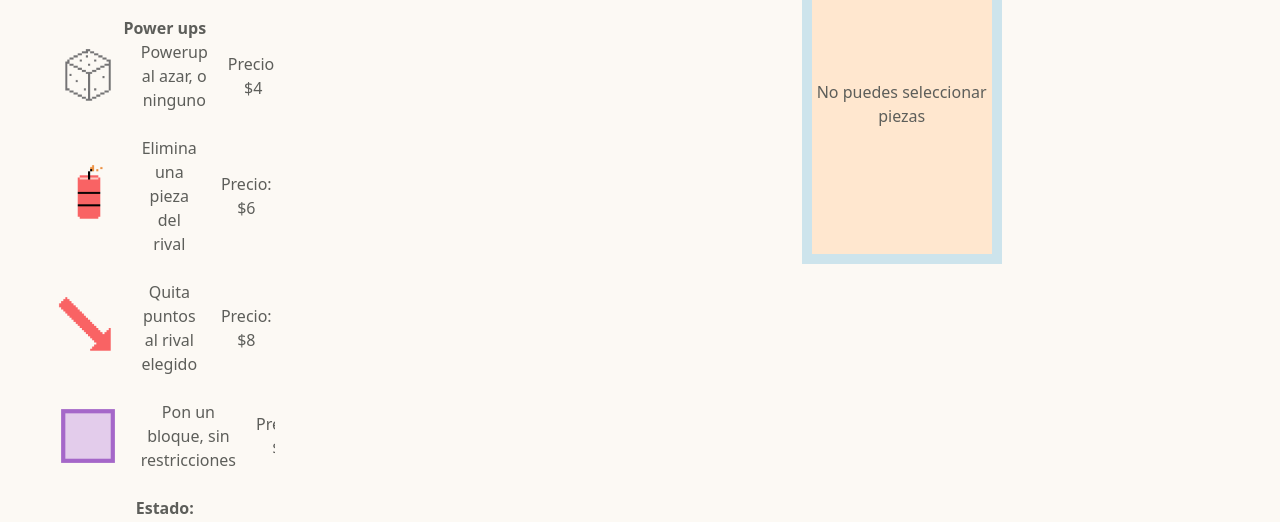
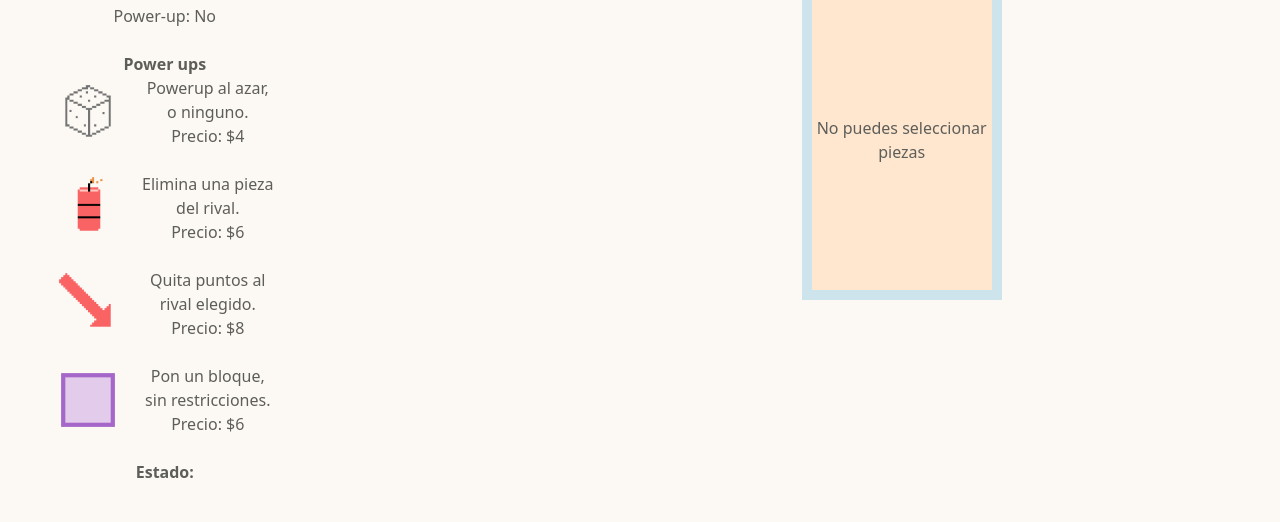
Before and after one commit to AlinnaVidal/Front_code_queens, a React (Vite) app: page /view/1 in a window 1280 px wide. Shown: the part 234-756 px from the top of the page. Built offline with nearby package versions, Linux system fonts and the light colour scheme; no server answers.

Commit message:
precio power up

```diff
--- a/src/game/ViewBoard.jsx
+++ b/src/game/ViewBoard.jsx
@@ -513,27 +513,22 @@ function ViewBoard() {
         <>
           <div className="item">
             <img  className="img" src={dado} alt="Dado" />
-            <div  className="black_text_no_bold">Powerup al azar, o ninguno</div>
-            <div className="black_text_no_bold">Precio: $4</div>
+            <div  className="black_text_no_bold">Powerup al azar, o ninguno. <br />Precio: $4</div>
           </div>
           &nbsp;
           <div className="item">
             <img  className="img" src={bomba1} alt="Bomba" />
-            <div  className="black_text_no_bold">Elimina una pieza del rival</div>
-            <div className="black_text_no_bold">Precio: $6</div>
-
+            <div  className="black_text_no_bold">Elimina una pieza del rival. <br />Precio: $6</div>
           </div>
           &nbsp;
           <div className="item">
             <img  className="img" src={flechaAbajo} alt="Flecha Abajo" />
-            <div  className="black_text_no_bold">Quita puntos al rival elegido</div>
-            <div className="black_text_no_bold">Precio: $8</div>
+            <div  className="black_text_no_bold">Quita puntos al rival elegido. <br />Precio: $8</div>
           </div>
           &nbsp;
           <div className="item">
             <img  className="img"src={bloqueEspecial} alt="Bloque Especial" />
-            <div  className="black_text_no_bold">Pon un bloque, sin restricciones</div>
-            <div className="black_text_no_bold">Precio: $6</div>
+            <div  className="black_text_no_bold">Pon un bloque, sin restricciones. <br />Precio: $6</div>
           </div>
           <div className="black_text">
             &nbsp;
```
